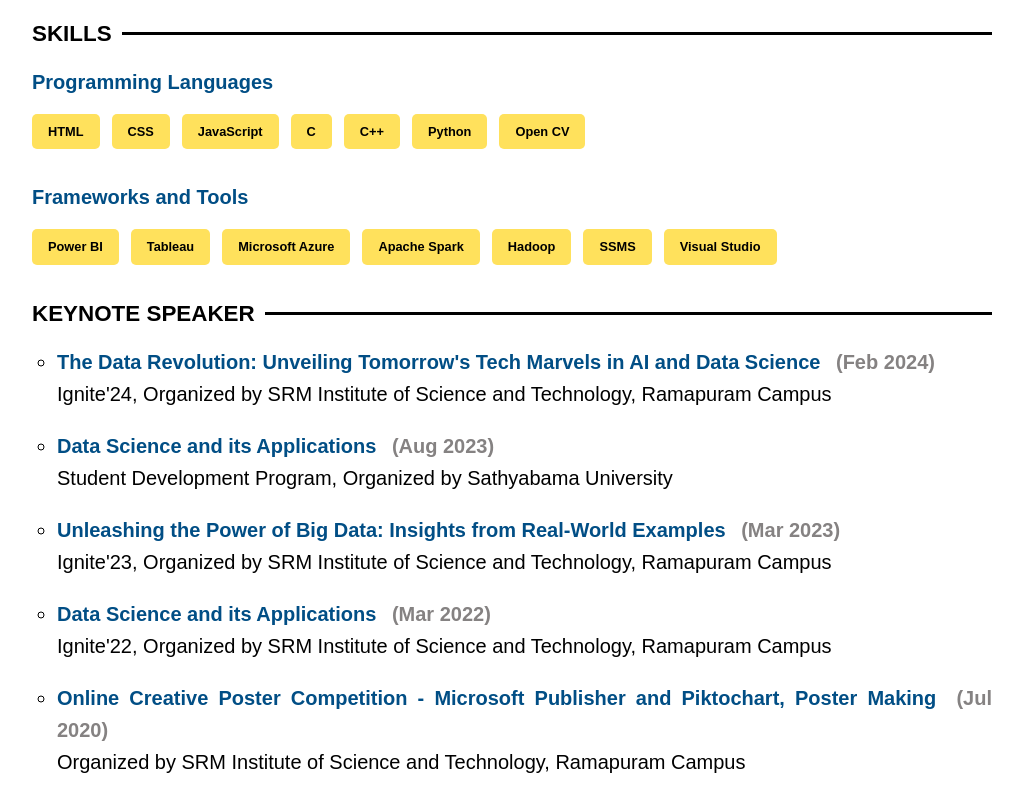
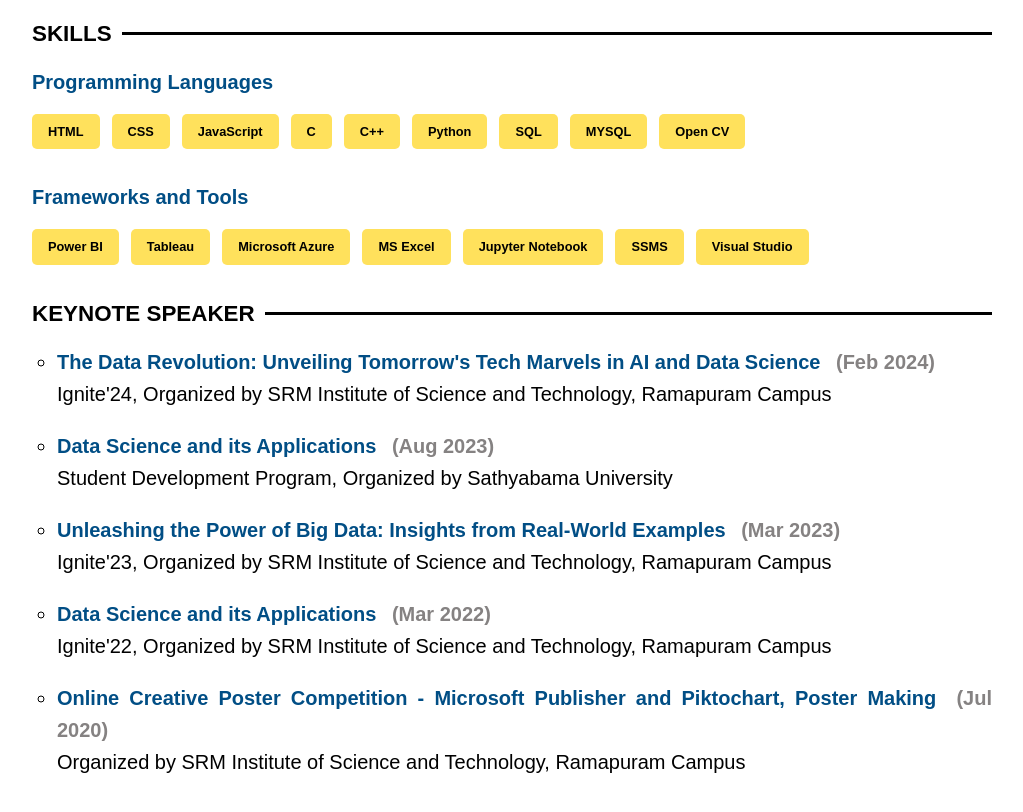
Before and after one commit to DeepuChandru/Deepanjali_Chandrasekaran.io, a website: page index.html in a window 1280 px wide. Shown: the part 1265-2077 px from the top of the page, without its empty margins (128-1151 px from the left). Drawn offline with nearby package versions, Linux system fonts and the light colour scheme.

Commit message:
Update index.html

```diff
--- a/index.html
+++ b/index.html
@@ -184,6 +184,8 @@
                             <div class="skills__skill">C</div>
                             <div class="skills__skill">C++</div>
                             <div class="skills__skill">Python</div>
+                            <div class="skills__skill">SQL</div>
+                            <div class="skills__skill">MYSQL</div>
                             <div class="skills__skill">Open CV</div>
                         </div>
                     </div>
@@ -194,8 +196,8 @@
                             <div class="skills__skill">Power BI</div>
                             <div class="skills__skill">Tableau</div>
                             <div class="skills__skill">Microsoft Azure</div>
-                            <div class="skills__skill">Apache Spark</div>
-                            <div class="skills__skill">Hadoop</div>
+                            <div class="skills__skill">MS Excel</div>
+                            <div class="skills__skill">Jupyter Notebook</div>
                             <div class="skills__skill">SSMS</div>
                             <div class="skills__skill">Visual Studio</div>
                         </div>
```
